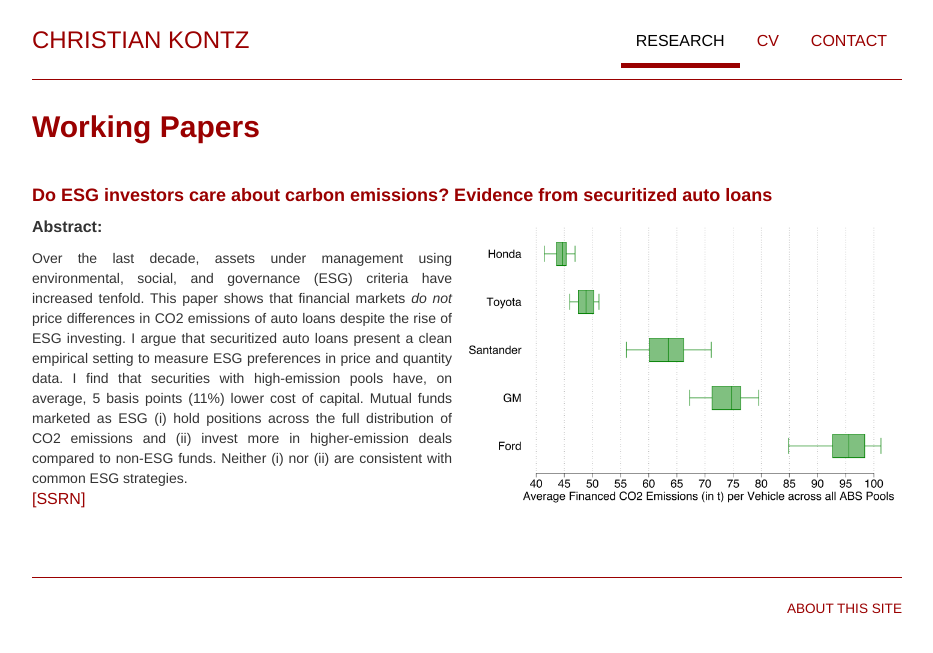
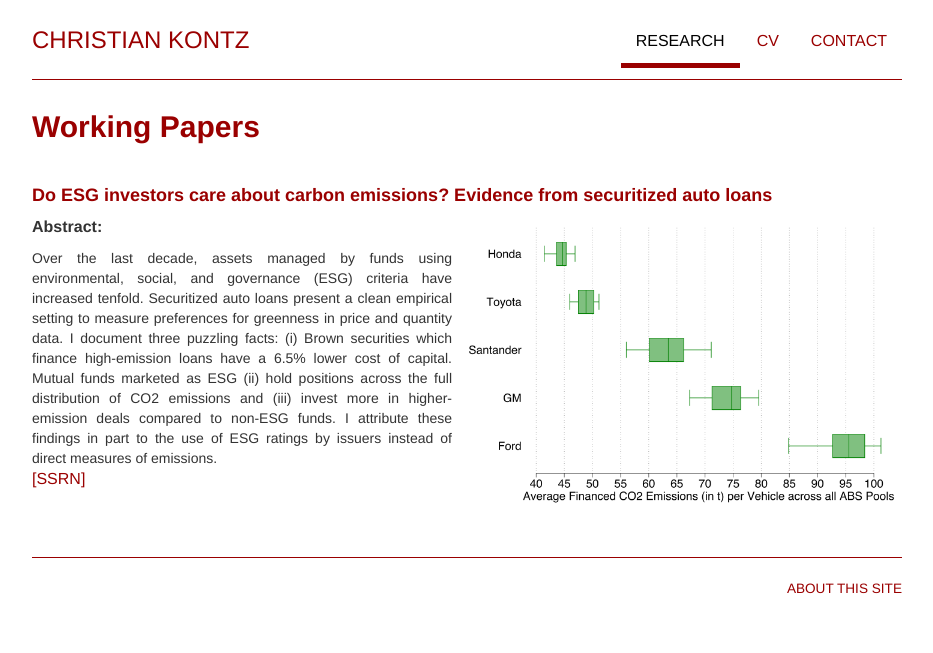
Before and after one commit to cg89x/cg89x.github.io, a Jekyll site: the page built from research/index.md, in a window 1280 px wide. Shown: the top 653 px of the page, without its empty margins (173-1106 px from the left). Built offline with Jekyll 4.4.1, drawn with Linux system fonts in a browser that asks for light colours; some web fonts are replaced.

Commit message:
update draft

```diff
--- a/research/index.md
+++ b/research/index.md
@@ -17,7 +17,7 @@ published: true
 <img style="float: right;max-width: 450px; height: auto;" src="../img/autoABS.png">
 <br>
 <div style="text-align: justify;font-size: 14px;" >
-Over the last decade, assets under management using environmental, social, and governance (ESG) criteria have increased tenfold. This paper shows that financial markets <i>do not</i> price differences in CO2 emissions of auto loans despite the rise of ESG investing. I argue that securitized auto loans present a clean empirical setting to measure ESG preferences in price and quantity data. I find that securities with high-emission pools have, on average, 5 basis points (11%) lower cost of capital. Mutual funds marketed as ESG (i) hold positions across the full distribution of CO2 emissions and (ii) invest more in higher-emission deals compared to non-ESG funds. Neither (i) nor (ii) are consistent with common ESG strategies.
+Over the last decade, assets managed by funds using environmental, social, and governance (ESG) criteria have increased tenfold. Securitized auto loans present a clean empirical setting to measure preferences for greenness in price and quantity data. I document three puzzling facts: (i) Brown securities which finance high-emission loans have a 6.5% lower cost of capital. Mutual funds marketed as ESG (ii) hold positions across the full distribution of CO2 emissions and (iii) invest more in higher-emission deals compared to non-ESG funds. I attribute these findings in part to the use of ESG ratings by issuers instead of direct measures of emissions.
 </div>
 <a href="https://ssrn.com/abstract=4357312">[SSRN]</a>
 
```
